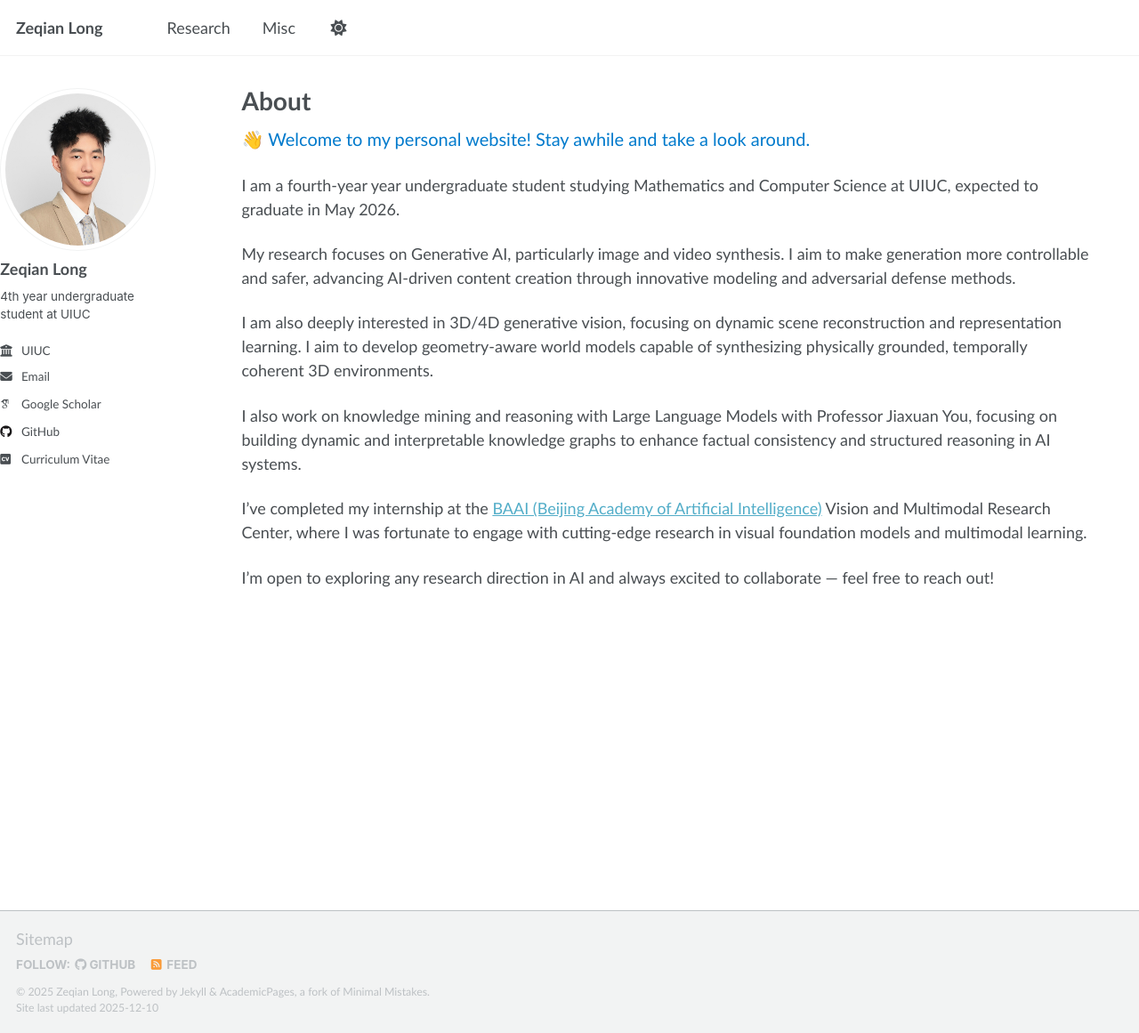
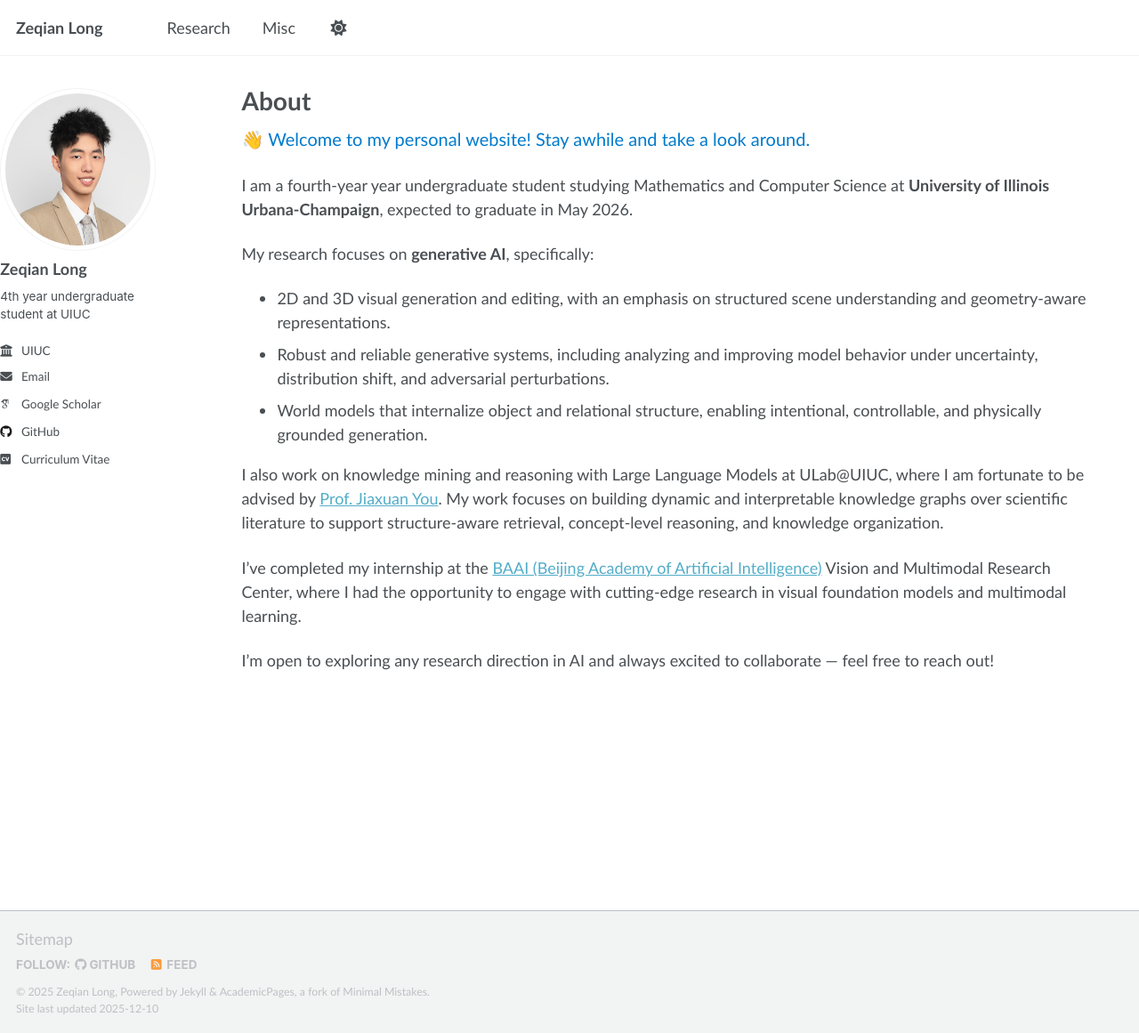
Before and after one commit to Zeqian-Long/Zeqian-Long.github.io, a Jekyll site: the page built from _pages/about.md, in a window 1280 px wide and 1161 px high. Shown: the whole window at 89% size. Built offline with Jekyll 4.4.1, drawn with Linux system fonts in a browser that asks for light colours; some web fonts are replaced; a style sheet for code colours, icons or effects is not loaded.

Commit message:
adjust font

```diff
--- a/_pages/about.md
+++ b/_pages/about.md
@@ -9,15 +9,20 @@ redirect_from:
 
 <span style="color:#007acc; font-size:20px;">👋 Welcome to my personal website! Stay awhile and take a look around.</span>
 
-I am a fourth-year year undergraduate student studying Mathematics and Computer Science at UIUC, expected to graduate in May 2026.
+I am a fourth-year year undergraduate student studying Mathematics and Computer Science at **University of Illinois Urbana-Champaign**, expected to graduate in May 2026.
 
-My research focuses on Generative AI, particularly image and video synthesis. I aim to make generation more controllable and safer, advancing AI-driven content creation through innovative modeling and adversarial defense methods.
+My research focuses on **generative AI**, specifically:
 
-I am also deeply interested in 3D/4D generative vision, focusing on dynamic scene reconstruction and representation learning. I aim to develop geometry-aware world models capable of synthesizing physically grounded, temporally coherent 3D environments.
+- 2D and 3D visual generation and editing, with an emphasis on structured scene understanding and geometry-aware representations.
+- Robust and reliable generative systems, including analyzing and improving model behavior under uncertainty, distribution shift, and adversarial perturbations.
+- World models that internalize object and relational structure, enabling intentional, controllable, and physically grounded generation.
 
-I also work on knowledge mining and reasoning with Large Language Models with Professor Jiaxuan You, focusing on building dynamic and interpretable knowledge graphs to enhance factual consistency and structured reasoning in AI systems.
 
-I've completed my internship at the <a href="https://www.baai.ac.cn/en/" target="_blank">BAAI (Beijing Academy of Artificial Intelligence)</a> Vision and Multimodal Research Center, where I was fortunate to engage with cutting-edge research in visual foundation models and multimodal learning.
+<!-- I am also deeply interested in 3D/4D generative vision, focusing on dynamic scene reconstruction and representation learning. I aim to develop geometry-aware world models capable of synthesizing physically grounded, temporally coherent 3D environments. -->
+
+I also work on knowledge mining and reasoning with Large Language Models at ULab@UIUC, where I am fortunate to be advised by <a href="https://cs.stanford.edu/people/jiaxuan/" target="_blank">Prof. Jiaxuan You</a>. My work focuses on building dynamic and interpretable knowledge graphs over scientific literature to support structure-aware retrieval, concept-level reasoning, and knowledge organization.
+
+I've completed my internship at the <a href="https://www.baai.ac.cn/en/" target="_blank">BAAI (Beijing Academy of Artificial Intelligence)</a> Vision and Multimodal Research Center, where I had the opportunity to engage with cutting-edge research in visual foundation models and multimodal learning.
 
 I'm open to exploring any research direction in AI and always excited to collaborate — feel free to reach out!
 
```
